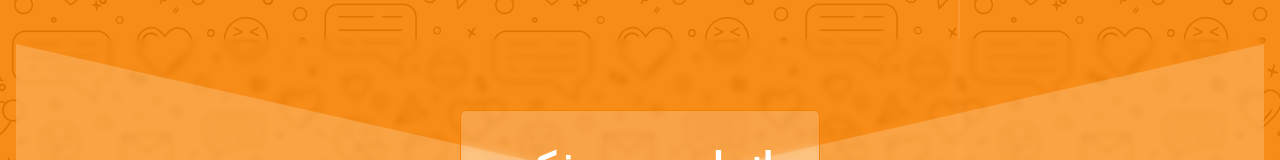
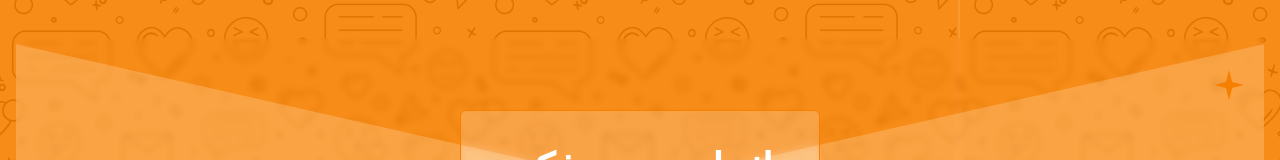
Before and after one commit to mahyarErshad/perfex-chat, a React (Create React App) app: page / in a window 1280 px wide. Shown: the part 250-410 px from the top of the page. Built offline with nearby package versions, Linux system fonts and the light colour scheme; a web font is replaced by a local one.

Commit message:
Added a star icon

```diff
--- a/src/Components/HeroSection/HeroSection.jsx
+++ b/src/Components/HeroSection/HeroSection.jsx
@@ -1,6 +1,7 @@
 import React, { memo, useState } from "react";
 import desktopImage from "../../assets/images/hero-section-desktop-image.png";
 import MyButton from "../Utils/MyButton/MyButton";
+import { ReactComponent as OrangeStar } from "../../assets/images/shapes/orange-star.svg";
 
 const HeroSection = () => {
   const [selectedNav, setSelectedNav] = useState(0);
@@ -47,6 +48,7 @@ const HeroSection = () => {
           با ماژول <strong className="text-white">” چت پرفکس ”</strong> امکان گفتگو آنلاین بین کارکنان را فراهم کنید.
         </p>
         <MyButton className="mt-[3.4375rem]" text="دموی محصول" href="#" white />
+        <OrangeStar className="absolute top-8 right-5" />
       </div>
       <img className="absolute bottom-0 translate-y-[50%]" src={desktopImage} alt="Screenshot of perfex chat module" />
     </section>
```
